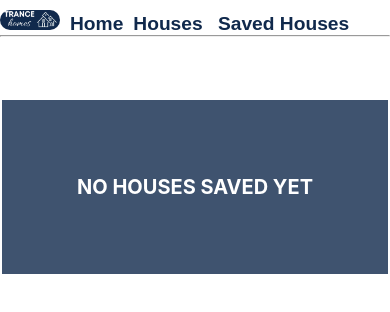
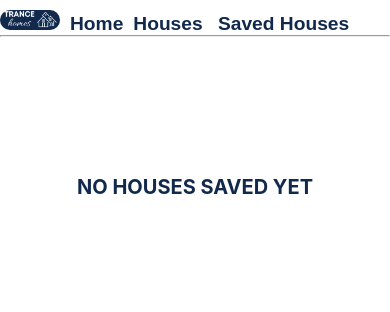
Before and after one commit to MICHAELMUNAVU83/my-house-hunter, a React (Create React App) app: page /saved in a window 390 px wide. Shown: the top 312 px of the page. Built offline with nearby package versions, Linux system fonts and the light colour scheme; a web font is replaced by a local one.

Commit message:
Changed no house

```diff
--- a/src/App.css
+++ b/src/App.css
@@ -411,11 +411,8 @@ footer .travelbuddy .buddy{
   justify-content: center;
 }
 .no-houses-div h3{
- padding: 100px;
  font-size: 70px;
- background-color: #10294C;
- color: white;
- opacity: 80%;
+ color: #10294C;
 }
 .saved-rooms-div{
   display: flex;
@@ -539,7 +536,8 @@ footer .travelbuddy .buddy{
   }
   .no-houses-div h3{
     font-size: 20px;
-    padding: 75px;
+    font-weight: bolder;
+
   }
   .eachroom-saved img{
     width: 100%;
```
